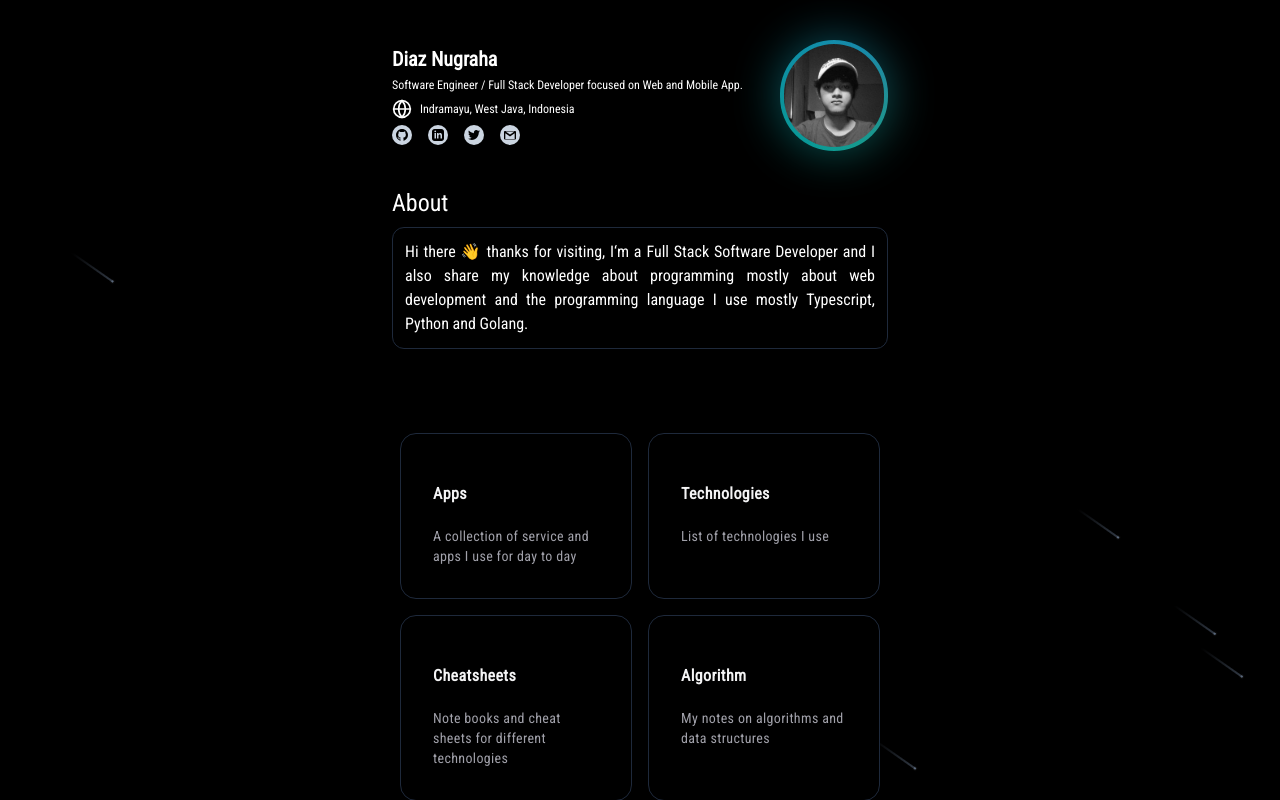
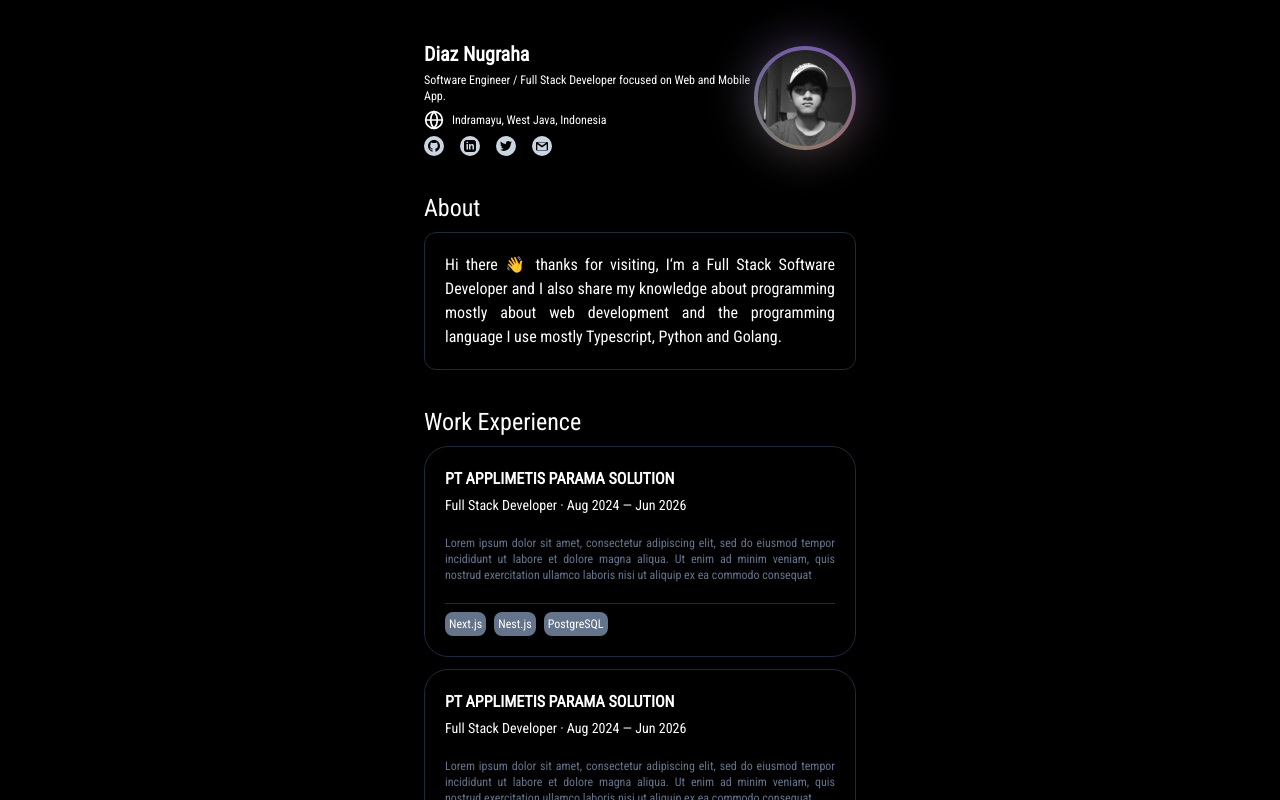
Before and after one commit to DiazNugraha/portofolio, a Next.js app: page / in a window 1280 px wide. Shown: the top 800 px of the page. Built offline with nearby package versions, Linux system fonts and the light colour scheme.

Commit message:
feat: add experience section

```diff
--- /dev/null
+++ b/src/components/cards/ExperienceCard.tsx
@@ -0,0 +1,99 @@
+import { motion } from "framer-motion";
+import { ChevronRight } from "lucide-react";
+
+interface ExperienceCardProps {
+  title: string;
+  imageUrl?: string;
+  subtitle?: string;
+  description?: string;
+  badges?: string[];
+  link?: string;
+}
+
+const cardVariants = {
+  initial: {
+    y: 0,
+    scale: 1,
+  },
+  hover: {
+    y: -6,
+    scale: 1.01,
+  },
+};
+
+const buttonVariants = {
+  initial: {
+    opacity: 0,
+    x: -20,
+    width: "24px",
+    height: "24px",
+  },
+  hover: {
+    opacity: 1,
+    x: 0,
+    backgroundColor: "#1E293B",
+    color: "white",
+    borderRadius: "50%",
+    width: "24px",
+    height: "24px",
+  },
+};
+
+export default function ExperienceCard({
+  title,
+  imageUrl,
+  subtitle,
+  description,
+  badges,
+  link,
+}: ExperienceCardProps) {
+  return (
+    <motion.a
+      href={link ?? "#"}
+      variants={cardVariants}
+      initial="initial"
+      whileHover="hover"
+      whileTap={{ scale: 0.98 }}
+      transition={{
+        type: "spring",
+        stiffness: 300,
+        damping: 20,
+      }}
+      className="w-full border border-slate-800 hover:border-slate-600 hover:cursor-pointer rounded-3xl p-5 text-white flex flex-col gap-5"
+    >
+      <div className="flex flex-col lg:flex-row lg:justify-between">
+        <div className="flex flex-col gap-1">
+          <span className="font-semibold text-sm lg:text-base">{title}</span>
+          <span className="font-medium text-xs lg:text-sm">{subtitle}</span>
+        </div>
+
+        <motion.button
+          variants={buttonVariants}
+          transition={{
+            duration: 0.25,
+            ease: "easeOut",
+          }}
+          className="w-fit flex items-center justify-center rounded-full p-2"
+        >
+          <ChevronRight width={16} />
+        </motion.button>
+      </div>
+
+      <p className="text-xs text-justify text-slate-500">{description}</p>
+
+      <div className="flex gap-2 border-t-[1px] border-t-slate-800 pt-2">
+        {badges?.map((badge) => (
+          <Badge name={badge} key={badge} />
+        ))}
+      </div>
+    </motion.a>
+  );
+}
+
+function Badge({ name }: { name: string }) {
+  return (
+    <div className="flex items-center justify-center p-1 bg-slate-500 text-white w-fit text-[10px] lg:text-xs rounded-lg">
+      {name}
+    </div>
+  );
+}
--- /dev/null
+++ b/src/components/cards/index.ts
@@ -0,0 +1 @@
+export { default as ExperienceCard } from "./ExperienceCard";
--- a/src/components/home/index.tsx
+++ b/src/components/home/index.tsx
@@ -1,17 +1,23 @@
 import { FooterLayout } from "../layout";
 import { Meteors } from "../ui/meteors";
-import { AboutSection, HeaderSection, NavigationSection } from "./sections";
+import {
+  AboutSection,
+  ExperienceSection,
+  HeaderSection,
+  NavigationSection,
+} from "./sections";
 
 export default function HomePage() {
   return (
     <div className="w-full h-full flex justify-center">
-      <div className="absolute w-full h-full overflow-hidden">
-        <Meteors number={11} className="" />
-      </div>
-      <div className="lg:w-[45%] h-[100vh]">
+      {/* <div className="absolute w-full h-full overflow-hidden"> */}
+      {/*   <Meteors number={11} className="" /> */}
+      {/* </div> */}
+      <div className="lg:w-[40%] h-[100vh]">
         <div className="flex p-10 text-white flex-col items-center gap-y-9">
           <HeaderSection />
           <AboutSection />
+          <ExperienceSection />
           <NavigationSection />
           <FooterLayout />
         </div>
--- a/src/components/home/sections/AboutSection.tsx
+++ b/src/components/home/sections/AboutSection.tsx
@@ -2,7 +2,7 @@ export default function AboutSection() {
   return (
     <div className="flex flex-col gap-2">
       <h1 className="text-2xl">About</h1>
-      <div className="bg-transparent border-[1px] border-slate-800 w-full p-3 rounded-xl flex flex-col gap-2">
+      <div className="bg-transparent border-[1px] border-slate-800 w-full p-5 rounded-xl flex flex-col gap-2">
         <p className="text-justify">
           Hi there 👋 thanks for visiting, I&lsquo;m a Full Stack Software
           Developer and I also share my knowledge about programming mostly about
--- /dev/null
+++ b/src/components/home/sections/ExperienceSection.tsx
@@ -0,0 +1,37 @@
+import { ExperienceCard } from "@/components/cards";
+
+const experiences: {
+  title: string;
+  imageUrl?: string;
+  subtitle?: string;
+  description?: string;
+  badges?: string[];
+}[] = [
+  {
+    title: "PT APPLIMETIS PARAMA SOLUTION",
+    subtitle: "Full Stack Developer · Aug 2024 — Jun 2026",
+    description:
+      "Lorem ipsum dolor sit amet, consectetur adipiscing elit, sed do eiusmod tempor incididunt ut labore et dolore magna aliqua. Ut enim ad minim veniam, quis nostrud exercitation ullamco laboris nisi ut aliquip ex ea commodo consequat",
+    badges: ["Next.js", "Nest.js", "PostgreSQL"],
+  },
+  {
+    title: "PT APPLIMETIS PARAMA SOLUTION",
+    subtitle: "Full Stack Developer · Aug 2024 — Jun 2026",
+    description:
+      "Lorem ipsum dolor sit amet, consectetur adipiscing elit, sed do eiusmod tempor incididunt ut labore et dolore magna aliqua. Ut enim ad minim veniam, quis nostrud exercitation ullamco laboris nisi ut aliquip ex ea commodo consequat",
+    badges: ["Next.js", "Nest.js", "PostgreSQL"],
+  },
+];
+
+export default function ExperienceSection() {
+  return (
+    <div className="flex flex-col gap-2">
+      <h1 className="text-2xl">Work Experience</h1>
+      <div className="flex flex-col gap-3">
+        {experiences.map((experience, index) => (
+          <ExperienceCard {...experience} key={index} />
+        ))}
+      </div>
+    </div>
+  );
+}
--- a/src/components/home/sections/index.ts
+++ b/src/components/home/sections/index.ts
@@ -1,3 +1,4 @@
 export { default as HeaderSection } from "./HeaderSection";
 export { default as AboutSection } from "./AboutSection";
 export { default as NavigationSection } from "./NavigationSection";
+export { default as ExperienceSection } from "./ExperienceSection";
```
